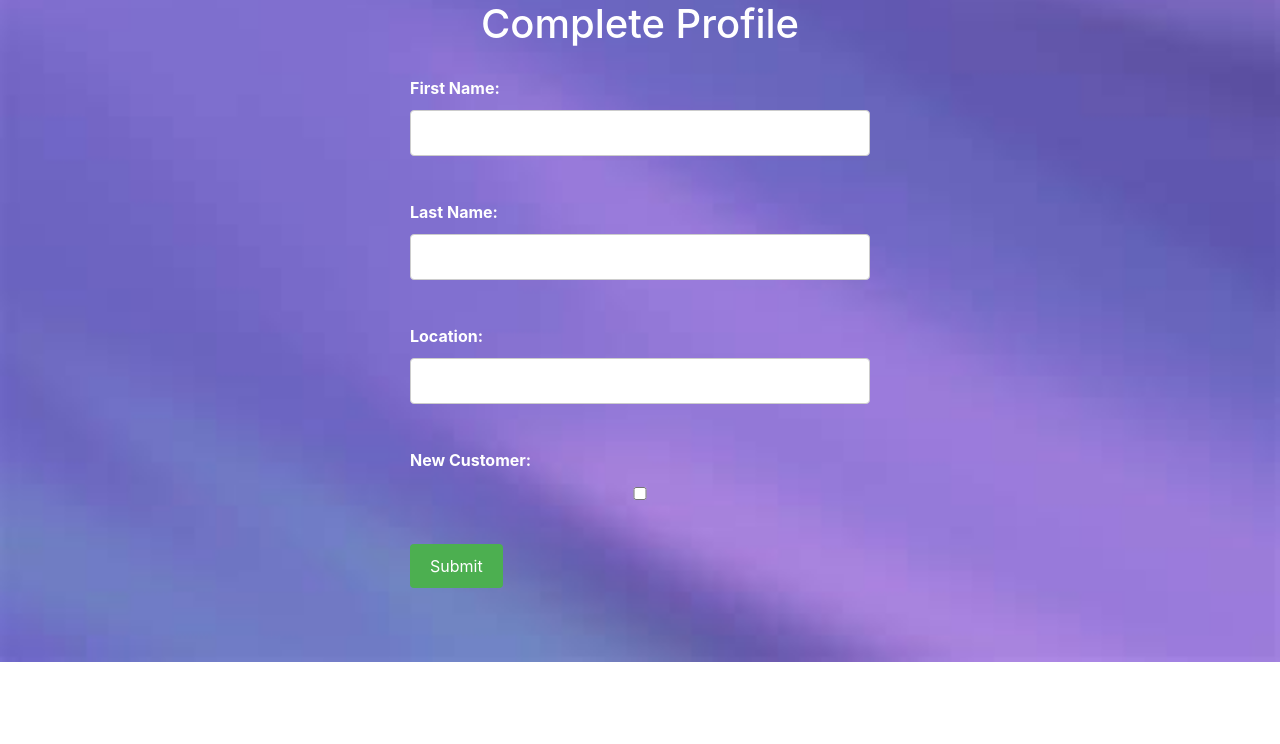
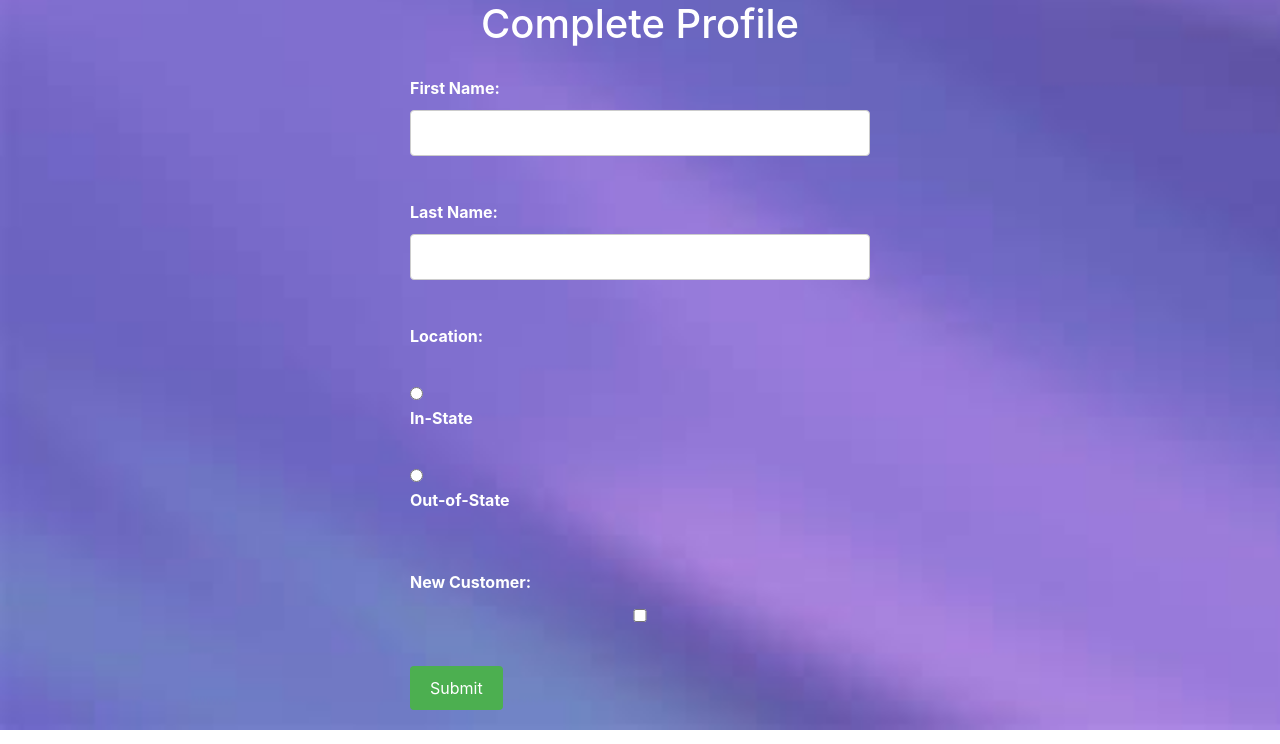
Before and after one commit to robertmonopoly/FuelCostCalculator, a Flask app: page /complete_profile in a window 1280 px wide. Shown: the part 56-800 px from the top of the page. Run offline with Flask 3, Linux system fonts and the light colour scheme; some libraries are stand-ins or nearby versions.

Commit message:
changed complete profile

```diff
--- a/flask/website/templates/complete_profile.html
+++ b/flask/website/templates/complete_profile.html
@@ -10,8 +10,11 @@
   <label for="last_name">Last Name:</label>
   <input type="text" id="last_name" name="last_name" required><br><br>
 
-  <label for="location">Location:</label>
-  <input type="text" id="location" name="location" required><br><br>
+  <label for="location">Location:</label><br>
+  <input type="radio" id="in_state" name="location" value="in_state" required>
+  <label for="in_state">In-State</label><br>
+  <input type="radio" id="out_of_state" name="location" value="out_of_state" required>
+  <label for="out_of_state">Out-of-State</label><br><br>
 
   <label for="new_customer">New Customer:</label>
   <input type="checkbox" id="new_customer" name="new_customer"><br><br>
```
